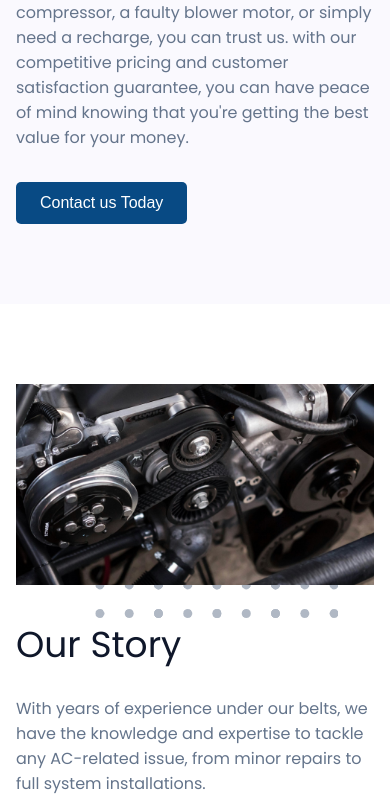
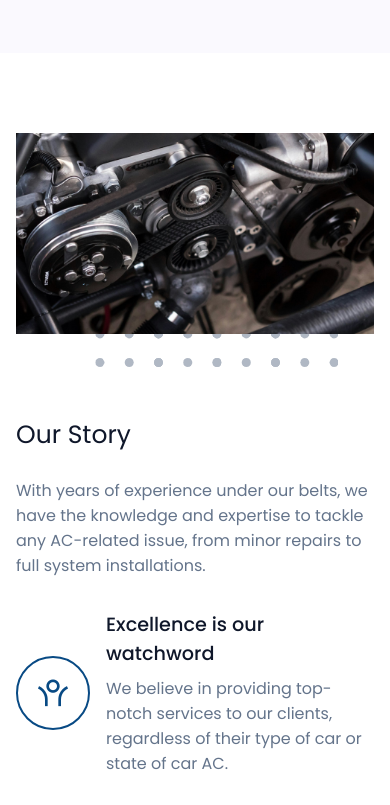
Before and after one commit to ismailadebayo/phymo, a plain HTML site: page index.html in a window 390 px wide. Shown: the part 640-1445 px from the top of the page. Drawn offline with nearby package versions, Linux system fonts and the light colour scheme.

Commit message:
responsiveness

```diff
--- a/styles.css
+++ b/styles.css
@@ -26,12 +26,13 @@
   position: relative;
   padding-bottom: 0.5rem;
   margin-bottom: 1rem;
-  font-size: 2.25rem;
+  font-size: 1.5rem;
+  line-height: normal;
   font-weight: 300;
   color: var(--text-dark);
 }
 
-.secttion__call::after {
+.section__header ::after {
   position: absolute;
   content: "";
   left: 0;
@@ -522,10 +523,17 @@ nav {
   text-align: center;
 }
 
-@media (width > 480px) {
+@media only screen and (max-width: 600px) {
   .class__grid {
     grid-template-columns: repeat(2, 1fr);
     gap: 2rem 1rem;
+  }
+  .header__image {
+    display: none;
+  }
+  .section__header {
+    padding-top: 50px;
+    font-size: 25px;
   }
 
   .trainer__grid {
@@ -547,7 +555,7 @@ nav {
   }
 }
 
-@media (width > 768px) {
+@media only screen and (min-width: 768px) {
   nav {
     position: static;
     padding: 2rem 1rem;
@@ -625,7 +633,7 @@ nav {
   } */
 }
 
-@media (width > 1024px) {
+@media only screen and (min-width: 992px) {
   .class__grid {
     gap: 2rem;
   }
```
